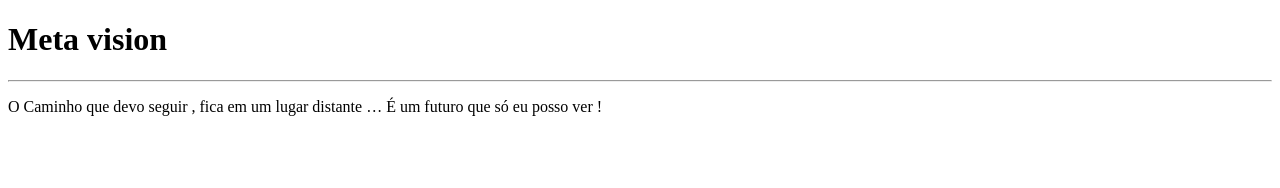
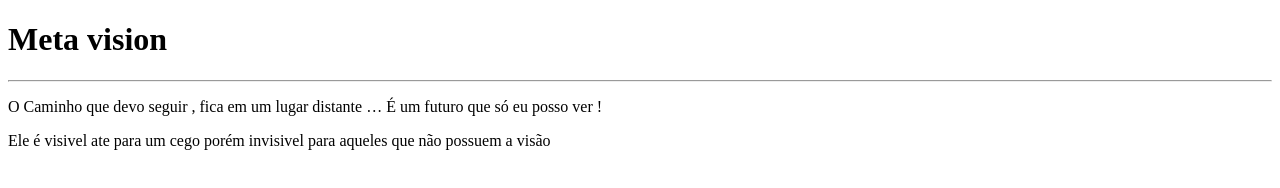
Before and after one commit to rafadev085/ola-Mundo, a plain HTML site: page site-exemplo/index.html in a window 1280 px wide. Drawn offline with Linux system fonts and the light colour scheme.

Commit message:
Nova frase  texto

```diff
--- a/site-exemplo/index.html
+++ b/site-exemplo/index.html
@@ -9,6 +9,7 @@
     <h1> Meta vision </h1>
     <hr>
     <p>O Caminho que devo seguir ,  fica  em  um  lugar distante …  É um futuro que só eu posso ver ! </p>
+    <p> Ele é visivel ate para um cego porém invisivel para aqueles que não possuem a visão </p>
     <p></p>
 </body>
 </html>
```
